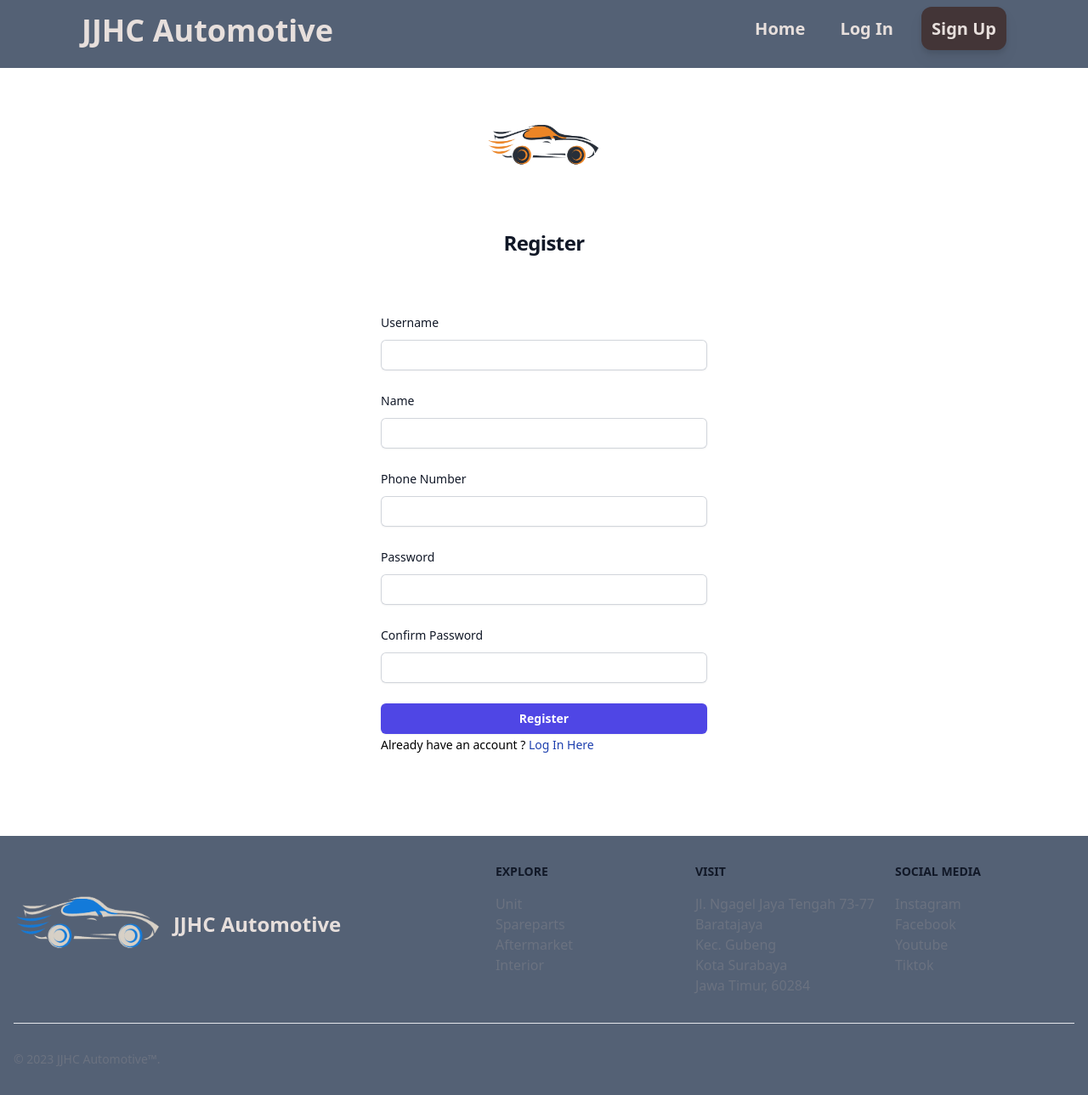
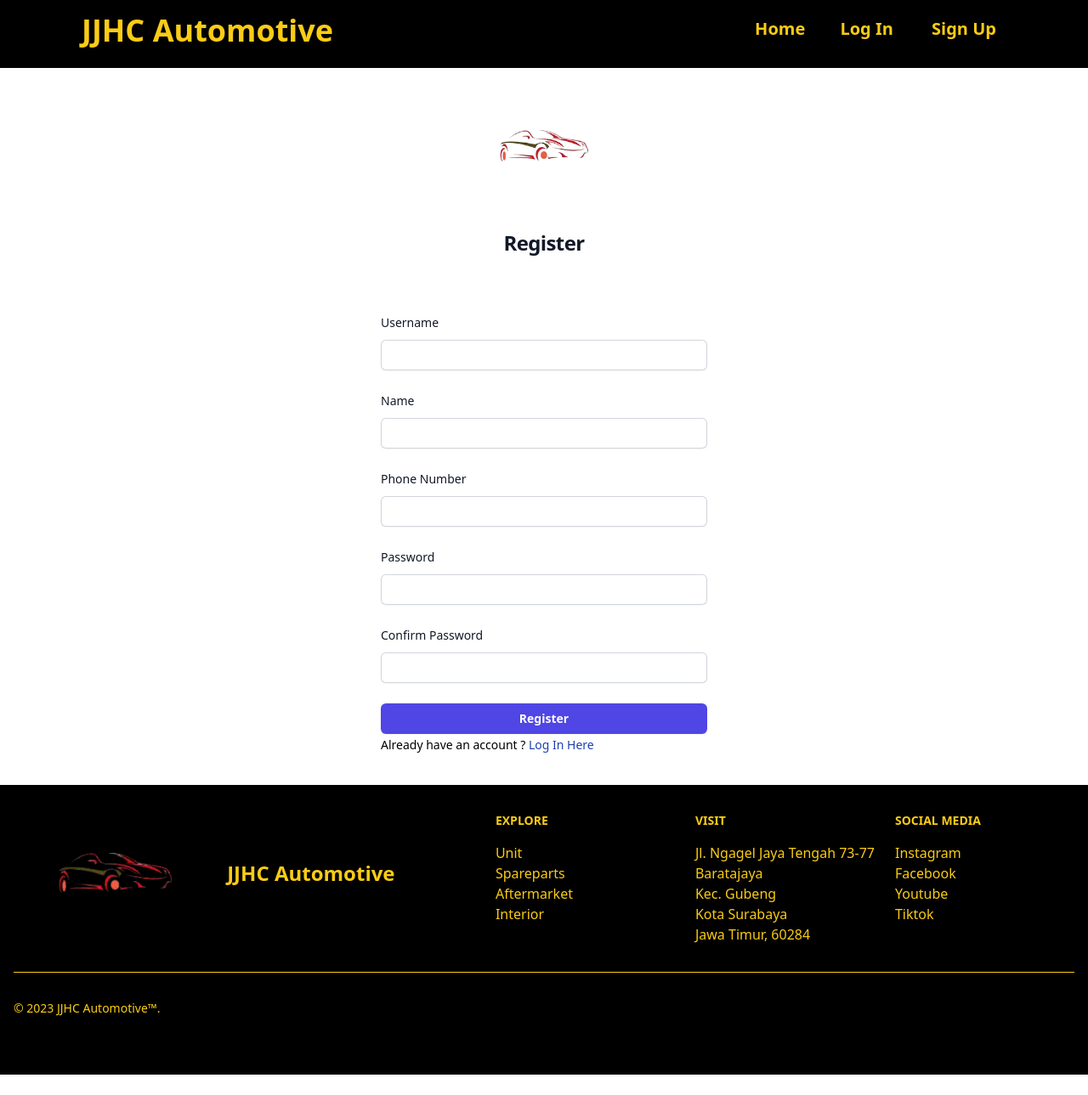
Before and after one commit to halogess/LARA_ATIKU_VEL, a Laravel app: page /register in a window 1280 px wide. Shown: the whole page at 85% size. After the commit the page ends 1265 px from the top, so only its background shows below. Run offline with Laravel 10, Linux system fonts and the light colour scheme.

Commit message:
ui/ux update
silahkan di pull

```diff
--- a/resources/views/home.blade.php
+++ b/resources/views/home.blade.php
@@ -37,7 +37,7 @@
         </div>
         <div class="alasan1 relative text-right w-full h-96 p-5 overflow-hidden mt-6">
             <div class="blur-background absolute inset-0 w-full h-full"
-                style="background-image: url('{{ asset('/img/trusted.jpg') }}'); background-repeat: no-repeat; background-size: cover; filter: blur(8px); -webkit-filter: blur(8px);">
+                style="background-image: url('{{ asset('/img/hyperion.jpg') }}'); background-repeat: no-repeat; background-size: cover; filter: blur(8px); -webkit-filter: blur(8px);">
             </div>
             <div class="text-content relative text-black z-10">
                 <p class="text-7xl mr-32 mt-20">Trusted</p>
@@ -47,7 +47,7 @@
         </div>
         <div class="alasan2 relative text-left w-full h-96 p-5 overflow-hidden">
             <div class="blur-background absolute inset-0 w-full h-full"
-                style="background-image: url('{{ asset('/img/secure.jpg') }}'); background-repeat: no-repeat; background-size: cover; filter: blur(8px); -webkit-filter: blur(8px);">
+                style="background-image: url('{{ asset('/img/ironcraft.jpeg') }}'); background-repeat: no-repeat; background-size: cover; filter: blur(8px); -webkit-filter: blur(8px);">
             </div>
             <div class="text-content relative text-black z-10">
                 <p class="text-7xl ml-32 mt-20">Secure</p>
@@ -58,7 +58,7 @@
     </div>
     <div class="alasan3 relative text-right w-full h-96 p-5 overflow-hidden">
         <div class="blur-background absolute inset-0 w-full h-full"
-            style="background-image: url('{{ asset('/img/express.jpeg') }}'); background-repeat: no-repeat; background-size: cover; filter: blur(8px); -webkit-filter: blur(8px);">
+            style="background-image: url('{{ asset('/img/regera.jpeg') }}'); background-repeat: no-repeat; background-size: cover; filter: blur(8px); -webkit-filter: blur(8px);">
         </div>
         <div class="text-content relative text-black z-10">
             <p class="text-7xl mr-32 mt-20">Express</p>
--- a/resources/views/template/login_register.blade.php
+++ b/resources/views/template/login_register.blade.php
@@ -35,19 +35,19 @@
     </table> --}}
 
 
-    <nav class="w-full h-20 bg-[#546175] text-[#e7dfdc]">
+    <nav class="w-full h-20 bg-black text-[#e7dfdc]">
         <div class="judul h-auto w-auto ml-24 float-left">
-            <p class="font-bold text-4xl pt-4">JJHC Automotive</p>
+            <p class="font-bold text-4xl pt-4 text-yellow-400">JJHC Automotive</p>
         </div>
         <div class="buttons h-auto w-auto mr-24 mt-5 pb-4 float-right">
-            <a href={{url("/")}} class="mr-5 w-16 h-auto text-[#e7dfdc] p-2 rounded-xl hover:cursor-pointer font-bold text-xl"> Home </a>
-            <a href={{url("login")}} class="mr-5 w-16 h-auto text-[#e7dfdc] p-2 rounded-xl hover:cursor-pointer font-bold text-xl"> Log In </a>
-            <a href={{url("register")}} class="w-auto h-auto bg-[#433537] text-[#e7dfdc] p-3 rounded-xl hover:cursor-pointer font-bold text-xl drop-shadow-lg"> Sign Up</a>
+            <a href={{url("/")}} class="mr-5 w-16 h-auto text-yellow-400 p-2 rounded-xl hover:cursor-pointer font-bold text-xl"> Home </a>
+            <a href={{url("login")}} class="mr-5 w-16 h-auto text-yellow-400 p-2 rounded-xl hover:cursor-pointer font-bold text-xl"> Log In </a>
+            <a href={{url("register")}} class="w-auto h-auto text-yellow-400 p-3 rounded-xl hover:cursor-pointer font-bold text-xl drop-shadow-lg"> Sign Up</a>
         </div>
     </nav>
     <div class="flex min-h-full flex-col justify-center px-6 py-9 lg:px-8">
         <div class="sm:mx-auto sm:w-full sm:max-w-sm">
-            <img class="mx-auto h-28 w-auto" src="/img/Car-Logo-PNG.png"
+            <img class="mx-auto h-28 w-auto" src="/img/logo.png"
                 alt="Your Company">
             <h2 class="mt-10 text-center text-2xl font-bold leading-9 tracking-tight text-gray-900">@yield('title')</h2>
             {{-- <a href="{{ url('/') }}">Back</a> --}}
@@ -64,20 +64,20 @@
 
 
     </div>
-    <footer class="bg-[#546175] text-[#e7dfdc] mt-[60px]">
+    <footer class="bg-black text-[#e7dfdc] pb-9">
         <div class="mx-auto w-full max-w-screen-xl p-4 py-6 lg:py-8">
             <div class="md:flex md:justify-between">
                 <div class="mb-6 md:mb-0">
                     <p class="flex items-center">
-                        <img src="/img/image.png" class="h-36 me-3" alt="FlowBite Logo" />
+                        <img src="/img/logo.png" class="h-36 me-3 " alt="FlowBite Logo" />
                         <span
-                            class="self-center text-2xl font-semibold whitespace-nowrap">JJHC Automotive</span>
+                            class="self-center text-2xl font-semibold whitespace-nowrap text-yellow-400">JJHC Automotive</span>
                     </p>
                 </div>
                 <div class="grid grid-cols-2 gap-8 sm:gap-6 sm:grid-cols-3">
                     <div>
-                        <h2 class="mb-4 text-sm font-semibold text-gray-900 uppercase dark:text-white">Explore</h2>
-                        <ul class="text-gray-500 dark:text-gray-400 font-medium">
+                        <h2 class="mb-4 text-sm font-semibold text-yellow-400 uppercase">Explore</h2>
+                        <ul class="text-yellow-400 font-medium">
                             <li>
                                 <p>Unit</p>
                             </li>
@@ -93,9 +93,9 @@
                         </ul>
                     </div>
                     <div>
-                        <h2 class="mb-4 text-sm font-semibold text-gray-900 uppercase dark:text-white">Visit
+                        <h2 class="mb-4 text-sm font-semibold text-yellow-400 uppercase">Visit
                         </h2>
-                        <ul class="text-gray-500 dark:text-gray-400 font-medium">
+                        <ul class="text-yellow-400 font-medium">
                             <li>
                                 <p>Jl. Ngagel Jaya Tengah 73-77</p>
                             </li>
@@ -114,8 +114,8 @@
                         </ul>
                     </div>
                     <div>
-                        <h2 class="mb-4 text-sm font-semibold text-gray-900 uppercase dark:text-white">Social Media</h2>
-                        <ul class="text-gray-500 dark:text-gray-400 font-medium">
+                        <h2 class="mb-4 text-sm font-semibold text-yellow-400 uppercase">Social Media</h2>
+                        <ul class="text-yellow-400 font-medium">
                             <li>
                                 <p class="hover:underline">Instagram</p>
                             </li>
@@ -132,9 +132,9 @@
                     </div>
                 </div>
             </div>
-            <hr class="my-6 border-gray-200 sm:mx-auto dark:border-gray-700 lg:my-8" />
+            <hr class="my-6 border-yellow-400 sm:mx-auto lg:my-8" />
             <div class="sm:flex sm:items-center sm:justify-between">
-                <span class="text-sm text-gray-500 sm:text-center dark:text-gray-400">© 2023
+                <span class="text-sm text-yellow-400 sm:text-center">© 2023
                     <a>JJHC Automotive™</a>.
                 </span>
             </div>
--- a/resources/views/template/main.blade.php
+++ b/resources/views/template/main.blade.php
@@ -29,12 +29,12 @@
     </nav>
     @yield('content')
 
-    <footer class="bg-black text-yellow-400 mt-5">
+    <footer class="bg-black text-yellow-400">
         <div class="mx-auto w-full max-w-screen-xl p-4 py-6 lg:py-8">
             <div class="md:flex md:justify-between">
                 <div class="mb-6 md:mb-0">
                     <a href="https://flowbite.com/" class="flex items-center">
-                        <img src="/img/image.png" class="h-36 me-3" alt="FlowBite Logo" />
+                        <img src="/img/logo.png" class="h-36 me-3" alt="FlowBite Logo" />
                         <span class="self-center text-2xl font-semibold whitespace-nowrap">JJHC Automotive</span>
                     </a>
                 </div>
```
Also changed, not shown: resources/views/template/profile.blade.php (+16 -16 lines), public/img/hyperion.jpg (added), public/img/ironcraft.jpeg (added), public/img/logo.png (added), public/img/regera.jpeg (added).
